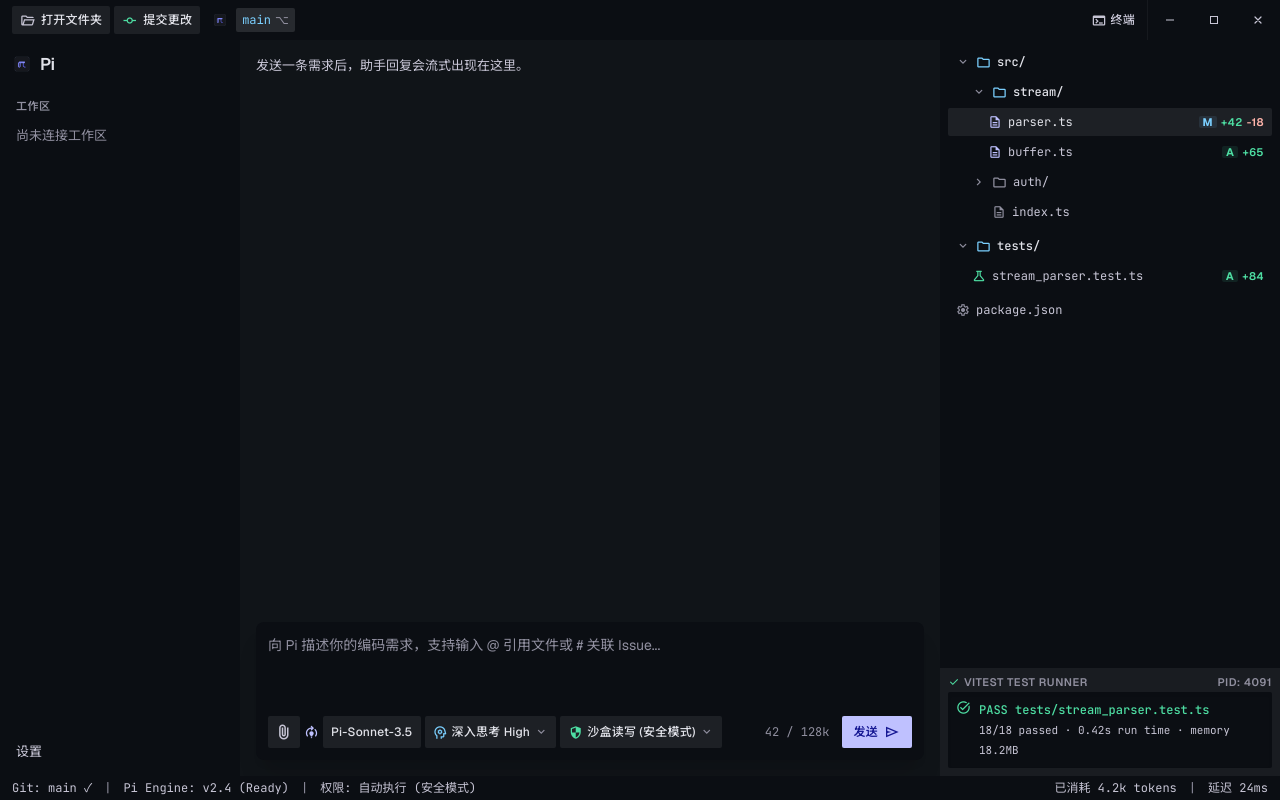
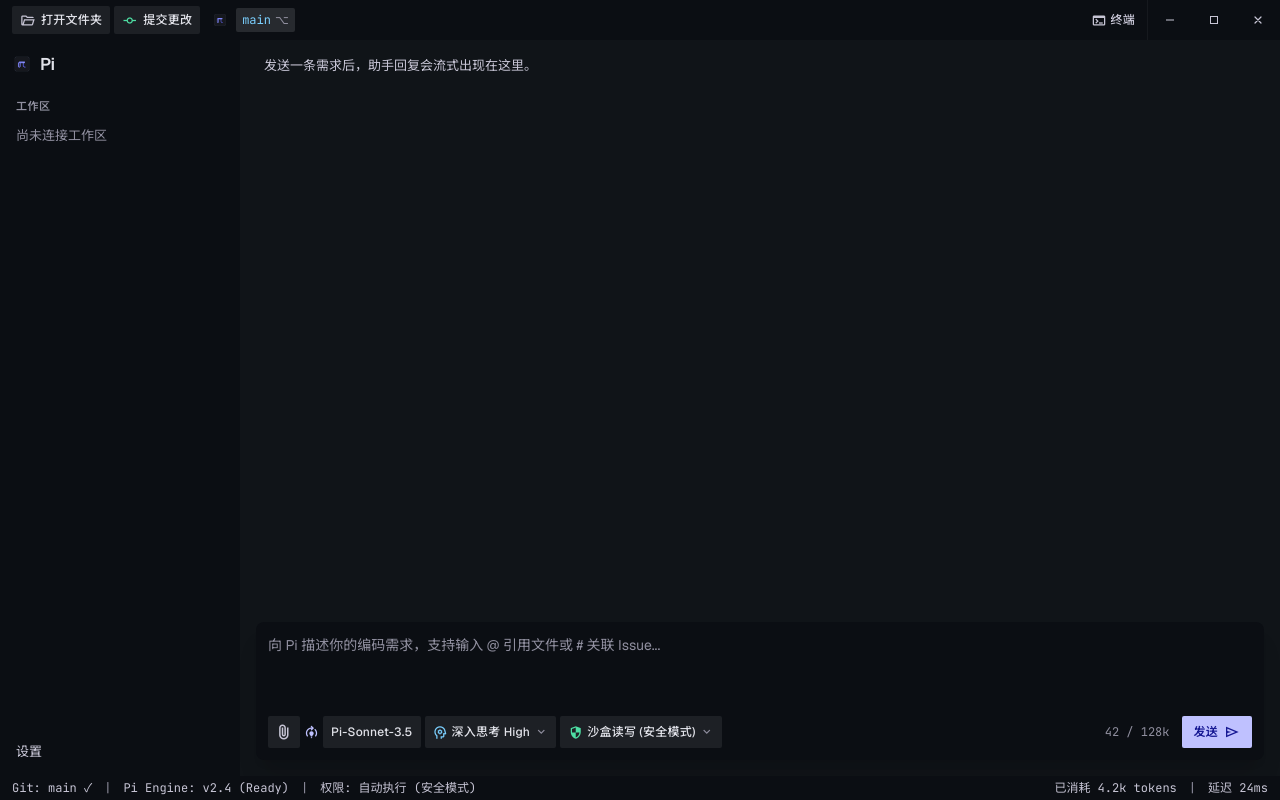
Before and after one commit to huntercodespace/agent-repo, a React (Vite) app in the folder my-coding-agent/: page / in a window 1280 px wide. Built offline with nearby package versions, Linux system fonts and the light colour scheme.

Commit message:
feat: 去掉右侧面板底部mock数据

```diff
--- a/my-coding-agent/src/components/Inspector.tsx
+++ /dev/null
@@ -1,88 +0,0 @@
-import { Icon } from "./Icon";
-
-export function Inspector() {
-  return (
-    <aside className="flex w-full shrink-0 flex-col justify-between bg-surface-container-lowest lg:h-full lg:w-[340px]">
-      <div className="flex min-h-0 flex-col">
-        <div className="flex flex-col gap-0.5 overflow-y-auto p-space-sm font-code-sm text-code-sm">
-          <div className="flex cursor-pointer items-center gap-1.5 px-space-sm py-1 font-medium text-on-surface">
-            <Icon name="expand_more" className="text-[14px] text-outline" />
-            <Icon name="folder" className="text-[15px] text-secondary" />
-            <span>src/</span>
-          </div>
-          <div className="flex cursor-pointer items-center gap-1.5 py-1 pl-6 pr-space-sm font-medium text-on-surface">
-            <Icon name="expand_more" className="text-[14px] text-outline" />
-            <Icon name="folder" className="text-[15px] text-secondary" />
-            <span>stream/</span>
-          </div>
-          <div className="flex cursor-pointer items-center justify-between rounded bg-surface-container py-1 pl-10 pr-space-sm text-on-surface">
-            <div className="flex min-w-0 items-center gap-1.5">
-              <Icon name="description" className="text-[14px] text-primary" />
-              <span className="truncate">parser.ts</span>
-            </div>
-            <div className="flex shrink-0 items-center gap-1 font-label-xs text-label-xs">
-              <span className="rounded bg-secondary/10 px-1 font-bold text-secondary">M</span>
-              <span className="text-tertiary">+42</span>
-              <span className="text-error">-18</span>
-            </div>
-          </div>
-          <div className="flex cursor-pointer items-center justify-between rounded py-1 pl-10 pr-space-sm text-on-surface-variant transition-colors hover:bg-surface-container/40 hover:text-on-surface">
-            <div className="flex min-w-0 items-center gap-1.5">
-              <Icon name="description" className="text-[14px] text-primary" />
-              <span className="truncate">buffer.ts</span>
-            </div>
-            <div className="flex shrink-0 items-center gap-1 font-label-xs text-label-xs">
-              <span className="rounded bg-tertiary/10 px-1 font-bold text-tertiary">A</span>
-              <span className="text-tertiary">+65</span>
-            </div>
-          </div>
-          <div className="flex cursor-pointer items-center gap-1.5 rounded py-1 pl-6 pr-space-sm text-on-surface-variant transition-colors hover:text-on-surface">
-            <Icon name="chevron_right" className="text-[14px] text-outline" />
-            <Icon name="folder" className="text-[15px] text-outline" />
-            <span>auth/</span>
-          </div>
-          <div className="flex cursor-pointer items-center gap-1.5 rounded py-1 pl-6 pr-space-sm text-on-surface-variant transition-colors hover:text-on-surface">
-            <span className="w-3.5" />
-            <Icon name="description" className="text-[14px] text-outline" />
-            <span>index.ts</span>
-          </div>
-          <div className="mt-space-xs flex cursor-pointer items-center gap-1.5 px-space-sm py-1 font-medium text-on-surface">
-            <Icon name="expand_more" className="text-[14px] text-outline" />
-            <Icon name="folder" className="text-[15px] text-secondary" />
-            <span>tests/</span>
-          </div>
-          <div className="flex cursor-pointer items-center justify-between rounded py-1 pl-6 pr-space-sm text-on-surface-variant transition-colors hover:bg-surface-container/40 hover:text-on-surface">
-            <div className="flex min-w-0 items-center gap-1.5">
-              <Icon name="science" className="text-[14px] text-tertiary" />
-              <span className="truncate">stream_parser.test.ts</span>
-            </div>
-            <div className="flex shrink-0 items-center gap-1 font-label-xs text-label-xs">
-              <span className="rounded bg-tertiary/10 px-1 font-bold text-tertiary">A</span>
-              <span className="text-tertiary">+84</span>
-            </div>
-          </div>
-          <div className="mt-space-xs flex cursor-pointer items-center gap-1.5 rounded px-space-sm py-1 text-on-surface-variant transition-colors hover:text-on-surface">
-            <Icon name="settings" className="text-[14px] text-outline" />
-            <span>package.json</span>
-          </div>
-        </div>
-      </div>
-      <div className="flex flex-col gap-space-xs bg-surface-container-low p-space-sm">
-        <div className="flex items-center justify-between font-label-xs text-label-xs font-semibold uppercase tracking-wider text-outline">
-          <span className="flex items-center gap-1">
-            <Icon name="check" className="text-[12px] text-tertiary" />
-            Vitest Test Runner
-          </span>
-          <span>pid: 4091</span>
-        </div>
-        <div className="flex items-start gap-space-sm rounded bg-surface-container-lowest p-space-sm font-code-sm text-code-sm text-tertiary shadow-inner">
-          <Icon name="task_alt" className="shrink-0 text-[15px] text-tertiary" />
-          <div className="flex flex-col">
-            <span className="font-medium text-tertiary">PASS tests/stream_parser.test.ts</span>
-            <span className="text-[11px] text-on-surface-variant">18/18 passed · 0.42s run time · memory 18.2MB</span>
-          </div>
-        </div>
-      </div>
-    </aside>
-  );
-}
--- a/my-coding-agent/src/pages/WorkspacePage.tsx
+++ b/my-coding-agent/src/pages/WorkspacePage.tsx
@@ -1,7 +1,6 @@
 import { useEffect, useRef } from "react";
 import { Composer } from "../components/Composer";
 import { Icon } from "../components/Icon";
-import { Inspector } from "../components/Inspector";
 import { LiveTranscript } from "../components/LiveTranscript";
 import { useRpc } from "../rpc/RpcProvider";
 
@@ -55,7 +54,6 @@
           onSend={(text) => rpc.sendPrompt(text)}
         />
       </section>
-      <Inspector />
     </main>
   );
 }
```
